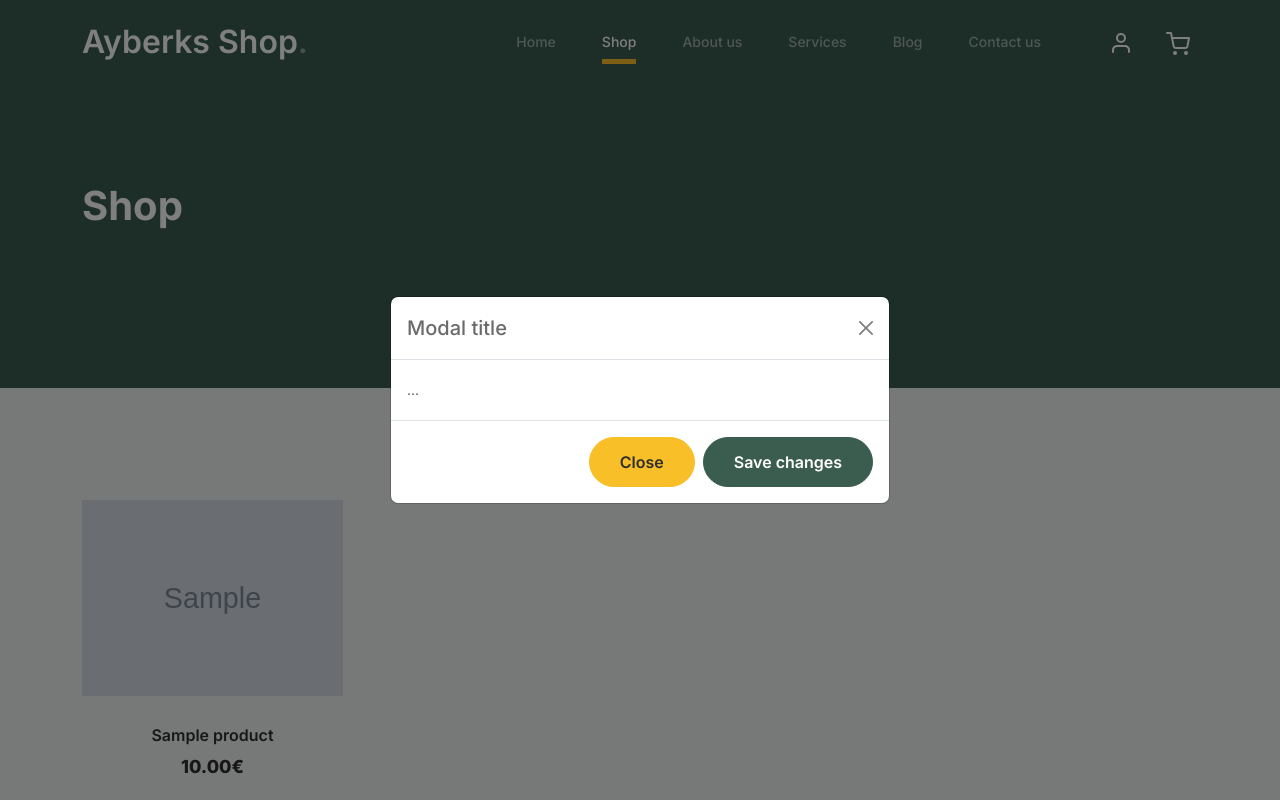
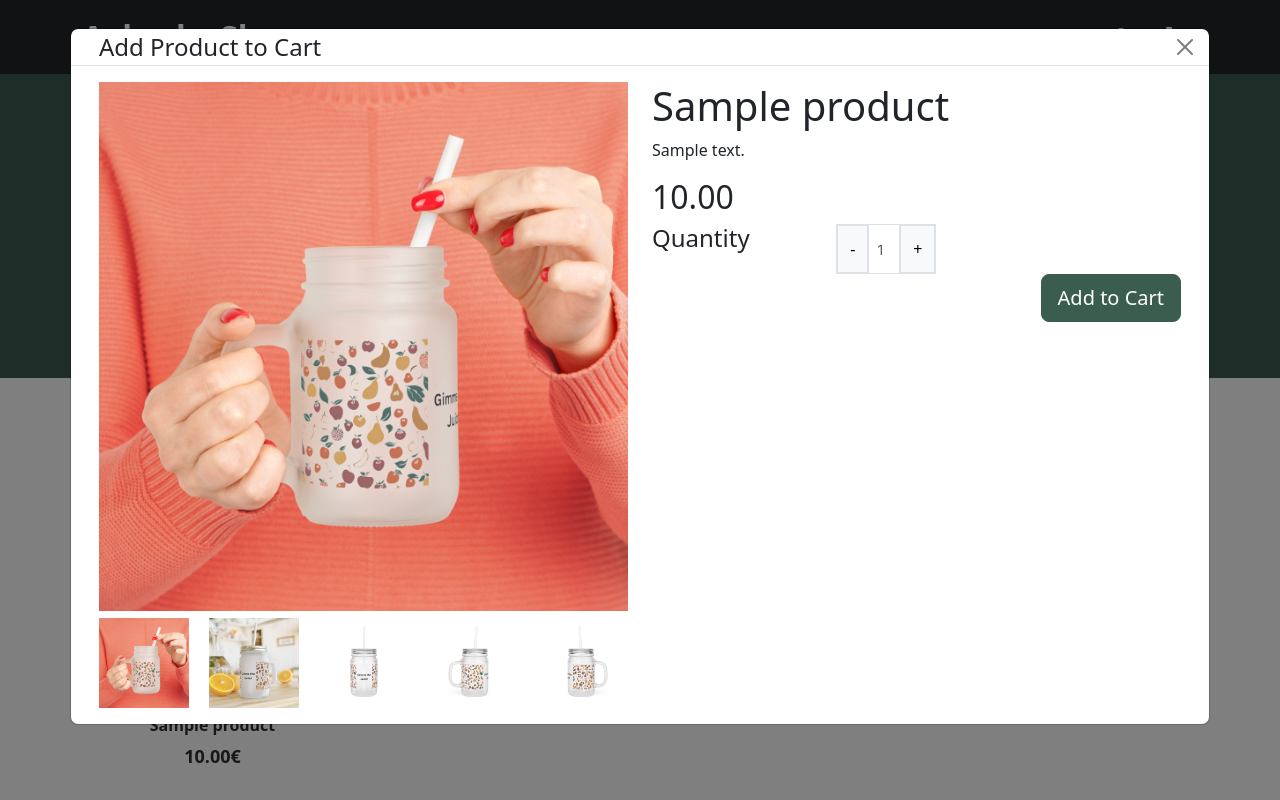
Before and after one commit to Ayberk-koc/eCommerce, a Flask app: page /shop in a window 1280 px wide, after a click that opens the changed part. Run offline with Flask 3, Linux system fonts and the light colour scheme; tables that the repository leaves empty hold one stand-in row (values such as "Sample post"); grey boxes marked "Sample" are stand-in pictures; parts of the project's set-up code (start-up, migrations or seed data) failed here and were passed over.

Commit message:
Included Modal

```diff
--- a/main.py
+++ b/main.py
@@ -19,9 +19,12 @@ from models.operations.product_operations import get_products_info
 
 
 app = Flask(__name__)
-# app.config['SQLALCHEMY_DATABASE_URI'] = "mysql://root:pin11221122@localhost/paypal_flasktut"
+# app.config['SQLALCHEMY_DATABASE_URI'] = "mysql://root:pin11221122@localhost/paypal_flasktut" #das in database_handnler.py
 app.config['SQLALCHEMY_TRACK_MODIFICATIONS'] = False
 app.config["SECRET_KEY"] = "password für die session"
+
+
+
 
 csrf = CSRFProtect(app)
 
@@ -44,9 +47,9 @@ def index():
 
     db = next(get_db())
     # das ist nun eine liste von dicts. Effektiv wie eine class (denk was class eig ist)!!
-    products = get_products_info(db).get("products", [])
+    products_dict = get_products_info(db) #das ist effektiv eine json mit einem key "products"
 
-    return render_template("index.html", products=products)
+    return render_template("index.html", products_dict=products_dict)
 
 
 @app.route("/add_to_cart", methods=["POST"])  # das noch prüfen. Muss frontend anpassen
@@ -106,8 +109,8 @@ def pay():
 @app.route("/shop")
 def shop():
     db = next(get_db())
-    products = get_products_info(db).get("products", [])
-    return render_template("shop.html", products=products)
+    products_dict = get_products_info(db)    #das ist effektiv eine json
+    return render_template("shop.html", products_dict=products_dict)
 
 
 @app.route("/about")
@@ -139,5 +142,6 @@ def capture():
     return redirect(url_for("index"))
 
 
+
 if __name__ == "__main__":
-    app.run(debug=True)
+    app.run(debug=True)        #normalerweise muss ich damit runnen. Doch zum testen mache ich mit live server,
--- a/templates/header.html
+++ b/templates/header.html
@@ -9,11 +9,15 @@
   <meta name="keywords" content="bootstrap, bootstrap4" />
 
 		<!-- Bootstrap CSS -->
-<!--    <link href="{{ url_for('static', filename='css/bootstrap.min.css') }}" rel="stylesheet">-->
-        <link href="https://cdn.jsdelivr.net/npm/bootstrap@5.3.3/dist/css/bootstrap.min.css" rel="stylesheet" integrity="sha384-QWTKZyjpPEjISv5WaRU9OFeRpok6YctnYmDr5pNlyT2bRjXh0JMhjY6hW+ALEwIH" crossorigin="anonymous">
+
 
 		<link href="https://cdnjs.cloudflare.com/ajax/libs/font-awesome/6.0.0-beta3/css/all.min.css" rel="stylesheet">
 		<link href="{{ url_for('static', filename='css/tiny-slider.css') }}" rel="stylesheet">
 		<link href="{{ url_for('static', filename='css/style.css') }}" rel="stylesheet">
+<!--    <link href="{{ url_for('static', filename='css/bootstrap.min.css') }}" rel="stylesheet">-->
+        <link href="https://cdn.jsdelivr.net/npm/bootstrap@5.3.3/dist/css/bootstrap.min.css" rel="stylesheet" integrity="sha384-QWTKZyjpPEjISv5WaRU9OFeRpok6YctnYmDr5pNlyT2bRjXh0JMhjY6hW+ALEwIH" crossorigin="anonymous">
+<!--jquery-->
+    <script src="https://code.jquery.com/jquery-3.7.1.js" integrity="sha256-eKhayi8LEQwp4NKxN+CfCh+3qOVUtJn3QNZ0TciWLP4=" crossorigin="anonymous"></script>
+
 		<title>Ayberks Shop</title>
 	</head>
--- a/templates/index.html
+++ b/templates/index.html
@@ -18,9 +18,6 @@
 			elem[0].classList.toggle('active');
 		</script>
 		<!-- End Header/Navigation -->
-
-
-
 
 
 		<!-- Start Hero Section -->
@@ -402,6 +399,8 @@
 		<!-- End Footer Section -->
 
 
+
+
 <!--	<script src="{{ url_for('static', filename='js/bootstrap.bundle.min.js') }}"></script>-->
 		<script src="https://cdn.jsdelivr.net/npm/bootstrap@5.3.3/dist/js/bootstrap.bundle.min.js" integrity="sha384-YvpcrYf0tY3lHB60NNkmXc5s9fDVZLESaAA55NDzOxhy9GkcIdslK1eN7N6jIeHz" crossorigin="anonymous"></script>
 		<script src="{{ url_for('static', filename='js/tiny-slider.js') }}"></script>
--- a/templates/modal.html
+++ b/templates/modal.html
@@ -1,19 +1,99 @@
 <!-- Modal -->
-<div class="modal fade" id="itemcartModal" tabindex="-1" aria-labelledby="exampleModalLabel" aria-hidden="true">
-  <div class="modal-dialog modal-dialog-centered">
+    <div class="modal fade" role="dialog" tabindex="-1" id="itemcartModal">
+        <div class="modal-dialog modal-xl" role="document">
             <div class="modal-content">
-      <div class="modal-header">
-        <h1 class="modal-title fs-5" id="exampleModalLabel">Modal title</h1>
-        <button type="button" class="btn-close" data-bs-dismiss="modal" aria-label="Close"></button>
+                <div class="modal-header" style="padding-top: 0px;padding-left: 28px;padding-bottom: 0px;">
+                    <h4 class="modal-title">Add Product to Cart</h4><button class="btn-close" type="button" aria-label="Close" data-bs-dismiss="modal"></button>
                 </div>
                 <div class="modal-body">
-        ...
+                    <div class="container">
+                        <div class="row justify-content-around">
+                            <div class="col-md-12 col-lg">
+                                <div class="row">
+                                    <div class="col-12" style="padding-bottom: 7px;"><img class="img-fluid" src="{{url_for('static', filename='images/Jar.jpg')}}" id="mainImage"></div>
                                 </div>
-      <div class="modal-footer">
-        <button type="button" class="btn btn-secondary" data-bs-dismiss="modal">Close</button>
-        <button type="button" class="btn btn-primary">Save changes</button>
+                                <div class="row">
+                                    <div class="col d-flex flex-row justify-content-between" id="imageHolder">
+                                        <div style="width: 90px;"><img class="img-fluid" src="{{url_for('static', filename='images/Jar.jpg')}}"></div>
+                                        <div style="width: 90px;"><img class="img-fluid" src="{{url_for('static', filename='images/jar2.jpg')}}"></div>
+                                        <div><img class="img-fluid" src="{{url_for('static', filename='images/jar3.jpg')}}" width="90px" height="90px"></div>
+                                        <div><img class="img-fluid" src="{{url_for('static', filename='images/jar4.jpg')}}" style="width: 90px;"></div>
+                                        <div><img class="img-fluid" src="{{url_for('static', filename='images/jar5.jpg')}}" style="width: 90px;"></div>
+                                    </div>
+                                </div>
+                            </div>
+                            <div class="col">
+                                <div class="row">
+                                    <div class="col">
+                                        <h1>Product Title</h1>
+                                    </div>
+                                </div>
+                                <div class="row">
+                                    <div class="col">
+                                        <p>Lorem ipsum dolor sit amet, consetetur sadipscing elitr, sed diam nonumy eirmod tempor invidunt ut labore et dolore magna aliquyam erat, sed diam voluptua. At vero eos et accusam et justo duo dolores et ea rebum. Stet clita kasd gubergren, no sea takimata sanctus est Lorem ipsum dolor sit amet. Lorem ipsum dolor sit amet, consetetur sadipscing elitr, sed diam nonumy eirmod tempor invidunt ut labore et dolore magna aliquyam erat, sed diam voluptua. At vero eos et accusam et justo duo dolores et ea rebum. Stet clita kasd gubergren, no sea takimata sanctus est Lorem ipsum dolor sit amet.</p>
+                                    </div>
+                                </div>
+                                <div class="row">
+                                    <div class="col">
+                                        <h2>Hier Preis</h2>
+                                    </div>
+                                </div>
+                                <div class="row">
+                                    <div class="col-4 col-xxl-4">
+                                        <h4>Quantity</h4>
+                                    </div>
+                                    <div class="col-12 col-sm">
+                                        <div class="input-group" style="width: 100px;"><button class="btn btn-light border rounded-0 border-2" type="button">-</button><input class="form-control form-control-sm" type="text" inputmode="numeric" placeholder="1"><button class="btn btn-light border rounded-0 border-2" type="button">+</button></div>
+                                    </div>
+                                </div>
+                                <div class="row">
+                                    <div class="col d-flex d-xxl-flex justify-content-end justify-content-xxl-end"><button class="btn btn-primary btn-lg" data-bs-toggle="modal" type="button">Add to Cart</button></div>
                                 </div>
                             </div>
                         </div>
                     </div>
+                </div>
+            </div>
+        </div>
+    </div>
+<script>
+<!--das ist damit bilder ändern wenn ich darauf klicke-->
+        document.addEventListener("DOMContentLoaded", function () {
+        let images = document.querySelectorAll("div#imageHolder img");
+        let mainImage = document.querySelector("#mainImage");
+
+        images.forEach(function (elem) {
+          elem.addEventListener("click", function () {
+            mainImage.src = elem.src;
+          });
+        });
+      });
+
+<!--das ist damit modal daten die daten vom knopf als input bekommen (also das was gedrückt wurde)-->
+      document.addEventListener("DOMContentLoaded", function () {
+      $('#itemcartModal').on('show.bs.modal', function (event) {
+       var button = $(event.relatedTarget); // Button that triggered the modal
+
+       var itemData = button.data('item'); // Extract info from data-* attributes
+       console.log(itemData);
+
+       var modal = $(this);
+
+       modal.find('h1').text(itemData.name);
+       modal.find('p').text(itemData.description);
+       modal.find('h2').text(itemData.price);
+})});
+
+
+
+<!--      document.addEventListener("DOMContentLoaded", function () {-->
+<!--        var productButton = document.querySelectorAll('div a.product-item');-->
+<!--        //var productData = JSON.parse(productButton.getAttribute('data-item'));-->
+
+<!--          });-->
+<!--        });-->
+<!--      });-->
+
+</script>
+
 <!-- Ende vom Modal -->
--- a/templates/shop.html
+++ b/templates/shop.html
@@ -45,10 +45,10 @@
 		    <div class="container">
 		      	<div class="row">
 
-					{% for product in products: %}
+					{% for product in products_dict.products: %}
 		      		<!-- Start Column 1 -->
 					<div class="col-12 col-md-4 col-lg-3 mb-5">
-						<a class="product-item" href="#" data-bs-toggle="modal" data-bs-target="#itemcartModal">
+						<a class="product-item" href="#" data-bs-toggle="modal" data-bs-target="#itemcartModal" data-item='{{ product | tojson | safe }}'>
 							<img src="{{ product.images.first_image }}" class="img-fluid product-thumbnail">
 							<h3 class="product-title">{{product.name}}</h3>
 							<strong class="product-price">{{product.price}}€</strong>
@@ -70,7 +70,6 @@
 		{% include "footer.html" %}
 		<!-- End Footer Section -->
 
-
 		<script src="https://cdn.jsdelivr.net/npm/bootstrap@5.3.3/dist/js/bootstrap.bundle.min.js" integrity="sha384-YvpcrYf0tY3lHB60NNkmXc5s9fDVZLESaAA55NDzOxhy9GkcIdslK1eN7N6jIeHz" crossorigin="anonymous"></script>
 		<script src="{{ url_for('static', filename='js/tiny-slider.js') }}"></script>
 		<script src="{{ url_for('static', filename='js/custom.js') }}"></script>
```
Also changed, not shown: static/images/Jar.jpg (added), static/images/jar2.jpg (added), static/images/jar3.jpg (added), static/images/jar4.jpg (added), static/images/jar5.jpg (added). Lines whose indentation alone changed are shown as unchanged.
